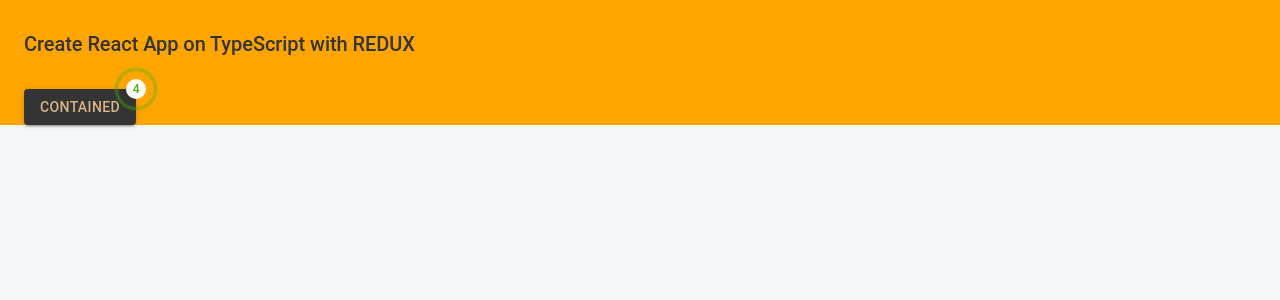
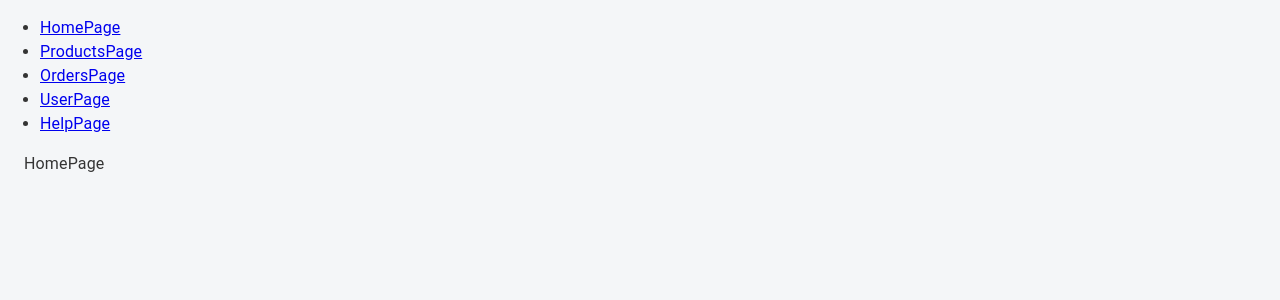
Before and after one commit to goga-artikov/burak-react, a React (Create React App) app: page / in a window 1280 px wide. Shown: the top 300 px of the page. Built offline with nearby package versions, Linux system fonts and the light colour scheme.

Commit message:
fix: develop burak screen based components

```diff
--- a/package.json
+++ b/package.json
@@ -13,6 +13,7 @@
     "react": "^18.2.0",
     "react-dom": "^18.0.0",
     "react-redux": "^7.2.8",
+    "react-router-dom": "^5.1.9",
     "react-scripts": "5.0.0",
     "typescript": "~4.1.5",
     "web-vitals": "^2.1.4"
@@ -22,6 +23,7 @@
     "@types/node": "^17.0.45",
     "@types/react": "^18.2.48",
     "@types/react-dom": "^18.2.18",
+    "@types/react-router-dom": "^5.3.3",
     "tsx": "^4.23.15"
   },
   "scripts": {
--- a/src/app/App.tsx
+++ b/src/app/App.tsx
@@ -1,27 +1,54 @@
 import React from "react";
+import { Link, Route, Switch } from "react-router-dom";
+import { HomePage } from "./screens/homePage";
+import { ProductsPage } from "./screens/productsPage";
+import { OrdersPage } from "./screens/ordersPage";
+import { UserPage } from "./screens/userPage";
+import { HelpPage } from "./screens/helpPage";
 import "../css/app.css";
-import { Box, Button, Container, Stack, Typography } from "@mui/material";
-import { RippleBadge } from "./MaterialTheme/styled";
 
 function App() {
   return (
-    <Container sx={{ background: "orange" }}>
-      <Stack direction={"column"}>
-        <Box sx={{ my: 4 }}>
-          <Typography variant="h4" component={"h4"}>
-            Create React App on TypeScript with REDUX
-          </Typography>
-        </Box>
-        <Box>
-          <RippleBadge badgeContent={4}>
-            <Button variant="contained">Contained</Button>
-          </RippleBadge>
-        </Box>
-      </Stack>
-    </Container>
+    <div>
+      <nav>
+        <ul>
+          <li>
+            <Link to="/">HomePage</Link>
+          </li>
+          <li>
+            <Link to="/products">ProductsPage</Link>
+          </li>
+          <li>
+            <Link to="/orders">OrdersPage</Link>
+          </li>
+          <li>
+            <Link to="/member-page">UserPage</Link>
+          </li>
+          <li>
+            <Link to="/help">HelpPage</Link>
+          </li>
+        </ul>
+      </nav>
+
+      <Switch>
+        <Route path="/products">
+          <ProductsPage />
+        </Route>
+        <Route path="/orders">
+          <OrdersPage />
+        </Route>
+        <Route path="/member-page">
+          <UserPage />
+        </Route>
+        <Route path="/help">
+          <HelpPage />
+        </Route>
+        <Route path="/">
+          <HomePage />
+        </Route>
+      </Switch>
+    </div>
   );
 }
 
-
-
 export default App;
--- /dev/null
+++ b/src/app/screens/helpPage/index.tsx
@@ -0,0 +1,5 @@
+import { Container } from "@mui/material";
+
+export function HelpPage() {
+  return <Container>HelpPage</Container>;
+}
--- /dev/null
+++ b/src/app/screens/homePage/index.tsx
@@ -0,0 +1,5 @@
+import { Container } from "@mui/material";
+
+export function HomePage() {
+  return <Container>HomePage</Container>;
+}
--- /dev/null
+++ b/src/app/screens/ordersPage/index.tsx
@@ -0,0 +1,5 @@
+import { Container } from "@mui/material";
+
+export function OrdersPage() {
+  return <Container>OrdersPage</Container>;
+}
--- /dev/null
+++ b/src/app/screens/productsPage/index.tsx
@@ -0,0 +1,5 @@
+import { Container } from "@mui/material";
+
+export function ProductsPage() {
+  return <Container>ProductsPage</Container>;
+}
--- /dev/null
+++ b/src/app/screens/userPage/index.tsx
@@ -0,0 +1,5 @@
+import { Container } from "@mui/material";
+
+export function UserPage() {
+  return <Container>UserPage</Container>;
+}
--- a/src/index.tsx
+++ b/src/index.tsx
@@ -1,5 +1,6 @@
 import React from "react";
 import ReactDOM from "react-dom";
+import { BrowserRouter as Router } from "react-router-dom";
 import { Provider } from "react-redux";
 import { store } from "./app/store";
 import App from "./app/App";
@@ -14,11 +15,13 @@
     <Provider store={store}>
       <ThemeProvider theme={theme}>
         <CssBaseline />
-           <App />
+        <Router>
+          <App />
+        </Router>
       </ThemeProvider>
     </Provider>
   </React.StrictMode>,
-  document.getElementById("root")
+  document.getElementById("root"),
 );
 
 // If you want to start measuring performance in your app, pass a function
```
Also changed, not shown: 1 other file (tests, documents, lock files or other folders).
